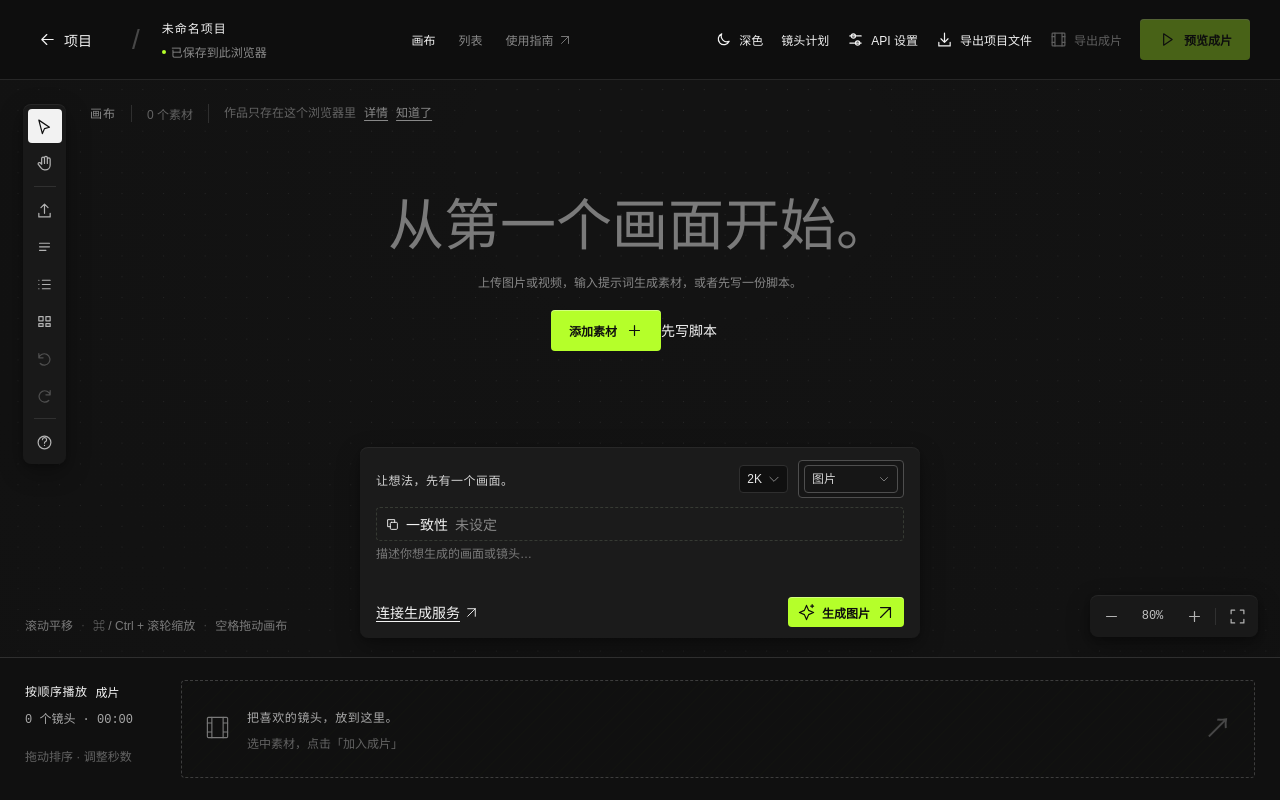
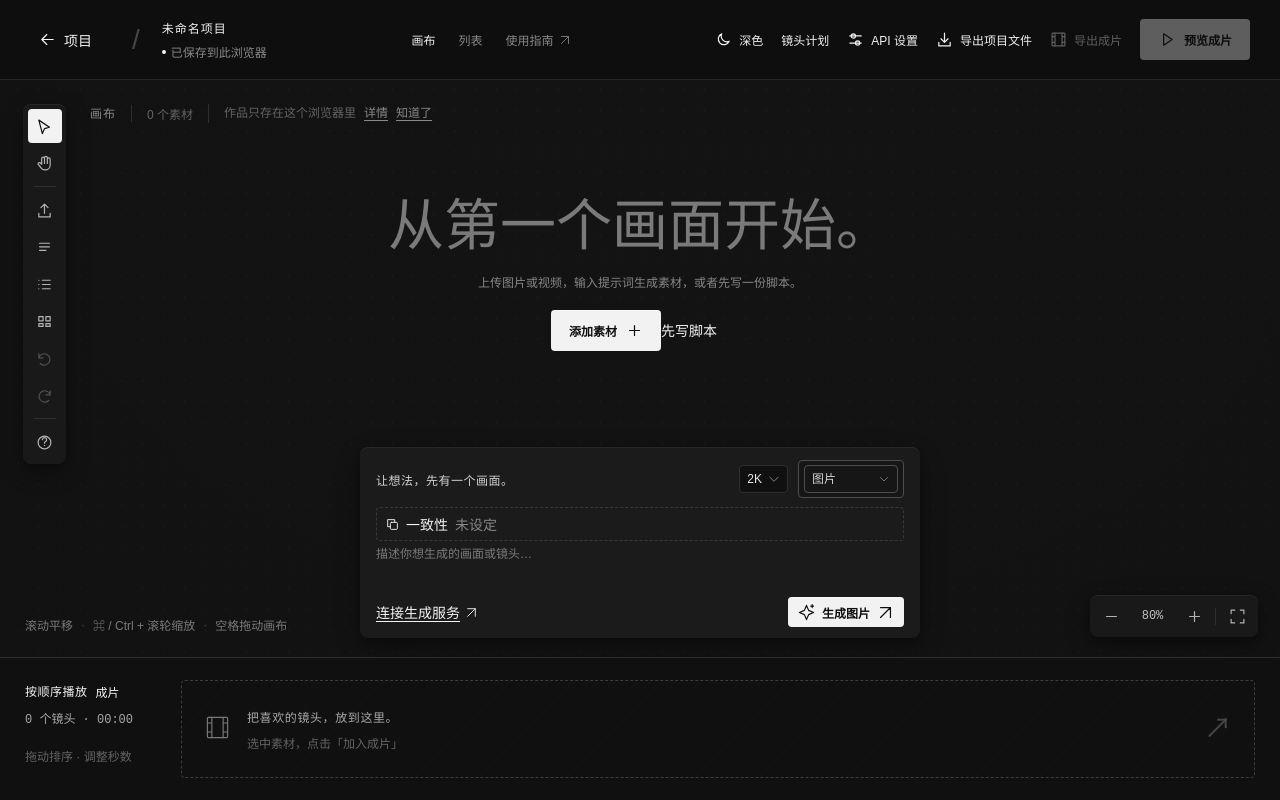
Before and after one commit to happpsee/frameout-studio, a React (Vite) app in the folder apps/web/: page / in a window 1280 px wide. Both pictures are taken after a click on the button "进去动手试试". Built offline with nearby package versions, Linux system fonts and the light colour scheme.

Commit message:
Default theme is black and white throughout; lime only in 军绿 and light

```diff
--- a/apps/web/src/core/canvas/CanvasNote.css
+++ b/apps/web/src/core/canvas/CanvasNote.css
@@ -163,8 +163,8 @@
   cursor: default;
 }
 .fo-note-actions .fo-note-primary {
-  border-color: var(--fo-active-fill);
-  background: var(--fo-active-fill);
+  border-color: var(--fo-lime);
+  background: var(--fo-lime);
   color: var(--fo-on-lime);
   font-weight: 600;
 }
--- a/apps/web/src/core/canvas/ShotList.css
+++ b/apps/web/src/core/canvas/ShotList.css
@@ -124,8 +124,8 @@
   cursor: default;
 }
 .fo-shot-actions .is-primary {
-  border-color: var(--fo-active-fill);
-  background: var(--fo-active-fill);
+  border-color: var(--fo-lime);
+  background: var(--fo-lime);
   color: var(--fo-on-lime);
   font-weight: 600;
 }
--- a/apps/web/src/core/generation/CardPrompt.css
+++ b/apps/web/src/core/generation/CardPrompt.css
@@ -76,8 +76,8 @@
   cursor: default;
 }
 .fo-card-prompt-actions .is-primary {
-  border-color: var(--fo-active-fill);
-  background: var(--fo-active-fill);
+  border-color: var(--fo-lime);
+  background: var(--fo-lime);
   color: var(--fo-on-lime);
   font-weight: 600;
 }
--- a/apps/web/src/core/generation/PlanToSequence.css
+++ b/apps/web/src/core/generation/PlanToSequence.css
@@ -5,7 +5,7 @@
   border: 1px solid var(--fo-line-green-strong);
   border-radius: var(--fo-radius-s);
   background: var(--fo-accent-soft-2);
-  color: var(--fo-accent-text);
+  color: var(--fo-accent);
   font-size: var(--fo-t-xs);
   font-weight: 650;
 }
--- a/apps/web/src/styles/studio.css
+++ b/apps/web/src/styles/studio.css
@@ -177,7 +177,7 @@
   white-space: nowrap;
 }
 .fo-workspace-tabs button.is-active {
-  color: var(--fo-accent-text);
+  color: var(--fo-accent);
 }
 .fo-workspace-tabs button.is-active:after {
   position: absolute;
@@ -270,7 +270,7 @@
     .fo-inline-button,
     .fo-zoom-fit
   ):not(:disabled):hover {
-  color: var(--fo-accent-text);
+  color: var(--fo-accent);
 }
 .fo-viewport {
   flex: 1;
@@ -488,11 +488,11 @@
   color: var(--fo-paper) !important;
 }
 .fo-icon-button.is-active {
-  background: var(--fo-active-fill);
+  background: var(--fo-lime);
   color: var(--fo-on-lime) !important;
 }
 .fo-icon-button.is-active:hover {
-  background: color-mix(in srgb, var(--fo-active-fill), white 25%);
+  background: var(--fo-lime-hover);
   color: var(--fo-on-lime) !important;
 }
 .fo-tool-divider {
@@ -706,7 +706,7 @@
 .fo-timeline-label .fo-eyebrow {
   font-size: var(--fo-t-xs);
   letter-spacing: 0.5px;
-  color: var(--fo-accent-text);
+  color: var(--fo-accent);
 }
 .fo-timeline-label strong {
   font-size: var(--fo-t-xs);
@@ -1086,7 +1086,7 @@
   top: 14px;
 }
 .fo-help-dialog > .fo-eyebrow {
-  color: var(--fo-accent-text);
+  color: var(--fo-accent);
 }
 .fo-help-dialog h2 {
   font-size: var(--fo-t-2xl) !important;
@@ -1865,7 +1865,7 @@
   min-height: 36px;
   padding: 7px 10px;
   border-radius: var(--fo-radius-s);
-  background: var(--fo-active-fill);
+  background: var(--fo-lime);
   color: var(--fo-on-lime);
   font-size: var(--fo-t-xs);
   font-weight: 600;
@@ -2123,7 +2123,7 @@
   min-width: 0;
   padding: 4px 0;
   background: none;
-  color: var(--fo-accent-text);
+  color: var(--fo-accent);
   font-size: var(--fo-t-xs);
   font-weight: 600;
   text-decoration: underline;
@@ -2268,7 +2268,7 @@
   color: var(--fo-text-7);
 }
 .fo-consistency-bar.is-set .fo-consistency-state {
-  color: var(--fo-accent-text);
+  color: var(--fo-accent);
 }
 .fo-consistency-bar img {
   width: 22px;
--- a/apps/web/src/styles/theme.css
+++ b/apps/web/src/styles/theme.css
@@ -1,5 +1,5 @@
 /*
- * Studio color tokens. The default is a neutral black with lime kept for accents. On <html>
+ * Studio color tokens. The default is black and white only, no lime. On <html>
  * (set by shell/misc/useTheme.ts), [data-theme='olive'] swaps in the original olive-tinted dark
  * palette and [data-theme='light'] the light one. The landing page keeps its own palette in
  * app.css; it follows the dark themes and ignores the light one.
@@ -9,7 +9,7 @@
   /* Base */
   --fo-ink: #0e0e0e; /* app background (header, studio shell) */
   --fo-paper: #f2f2f2; /* primary text */
-  --fo-lime: #b5ff2a; /* brand fill: primary buttons, active toggles */
+  --fo-lime: #f2f2f2; /* brand fill: primary buttons, active toggles */
   --fo-line: #272727;
   --fo-muted: #888888;
   --fo-surface: #161616;
@@ -34,11 +34,11 @@
   --fo-selected: #272727;
   --fo-pressed: #303030;
   --fo-pressed-strong: #484848;
-  --fo-accent-soft: #1b1d19;
-  --fo-accent-soft-2: #21241e;
-  --fo-accent-tint: #2a2f27;
+  --fo-accent-soft: #1c1c1c;
+  --fo-accent-soft-2: #232323;
+  --fo-accent-tint: #2d2d2d;
   --fo-warn-soft: #2d2919;
-  --fo-drop-overlay: #1d211cd9;
+  --fo-drop-overlay: #202020d9;
   --fo-scrim: #090909d9;
 
   /* Lines */
@@ -46,8 +46,8 @@
   --fo-line-3: #3d3d3d;
   --fo-line-4: #4e4e4e;
   --fo-line-5: #616161;
-  --fo-line-green: #363a33;
-  --fo-line-green-strong: #596151;
+  --fo-line-green: #393939;
+  --fo-line-green-strong: #5e5e5e;
   --fo-line-focus: #888888;
   --fo-focus-ring: #99999926;
   --fo-focus-inset: #a6a6a6;
@@ -65,26 +65,22 @@
   --fo-text-faint: #7a7a7a;
   --fo-text-dim: #636363;
   --fo-text-dimmer: #474747; /* decorative only: dividers, arrows */
-  --fo-green-1: #d2d8cb;
-  --fo-green-2: #b0b7a8;
+  --fo-green-1: #d6d6d6;
+  --fo-green-2: #b4b4b4;
   --fo-warn: #dcbc80;
   --fo-danger: #f4a690;
 
   /* Accent: --fo-accent is for text, outlines and borders; --fo-lime-mark for small dots and bars */
-  --fo-accent: #b5ff2a;
-  --fo-accent-muted: #b5ff2a9e;
-  --fo-accent-a03: #b5ff2a03;
-  --fo-accent-a08: #b5ff2a13;
-  --fo-accent-a50: #b5ff2a80;
-  --fo-lime-hover: #c8ff68;
-  --fo-lime-active: #9fe91e;
-  --fo-lime-mark: #b5ff2a;
+  --fo-accent: #f2f2f2;
+  --fo-accent-muted: #f2f2f29e;
+  --fo-accent-a03: #f2f2f203;
+  --fo-accent-a08: #f2f2f213;
+  --fo-accent-a50: #f2f2f280;
+  --fo-lime-hover: #ffffff;
+  --fo-lime-active: #d6d6d6;
+  --fo-lime-mark: #f2f2f2;
   --fo-on-lime: #0e0e0e; /* text on --fo-lime */
-  /* Lime is kept for the main action of a panel, selection and progress. Labels, links, tabs
-     and switched-on toggles use these two, which are neutral here and lime in the other themes. */
-  --fo-accent-text: var(--fo-paper);
-  --fo-active-fill: var(--fo-paper);
-  --fo-on-lime-ring: #262824;
+  --fo-on-lime-ring: #3a3a3a;
 
   /* Shadows */
   --fo-shadow-1: #0002;
@@ -122,9 +118,9 @@
   --fo-radius-l: 14px;
 
   /* Same in both themes: paper notes, the selection bar, toasts and labels over media */
-  --fo-toast-bg: #daded4;
-  --fo-toast-text: #1a1c18;
-  --fo-toast-line: #abb2a1;
+  --fo-toast-bg: #dcdcdc;
+  --fo-toast-text: #1b1b1b;
+  --fo-toast-line: #afafaf;
   --fo-sheet-bg: #eeeeee;
   --fo-sheet-text: #171717;
   --fo-sheet-text-2: #222222;
@@ -132,7 +128,7 @@
   --fo-sheet-muted: #767676;
   --fo-sheet-line: #c7c7c7;
   --fo-sheet-hover: #d7d7d7;
-  --fo-sheet-accent: #cbd5bb;
+  --fo-sheet-accent: #d1d1d1;
   --fo-media-line: #fff8;
   --fo-media-scrim: #0e0e0e44;
   --fo-media-label: #0c0c0cbb;
@@ -211,8 +207,17 @@
   --fo-media-label: #10170cbb;
   --fo-media-text: #d4e1c3;
   --fo-media-black: #080d07;
-  --fo-accent-text: var(--fo-accent);
-  --fo-active-fill: var(--fo-lime);
+  /* Lime, for actions, selection and progress. */
+  --fo-lime: #b5ff2a;
+  --fo-accent: #b5ff2a;
+  --fo-accent-muted: #b5ff2a9e;
+  --fo-accent-a03: #b5ff2a03;
+  --fo-accent-a08: #b5ff2a13;
+  --fo-accent-a50: #b5ff2a80;
+  --fo-lime-hover: #c8ff68;
+  --fo-lime-active: #9fe91e;
+  --fo-lime-mark: #b5ff2a;
+  --fo-on-lime: #151613;
   /* The landing page's own base colours (app.css). */
   --ink: #151613;
   --muted: #a5a79d;
@@ -227,8 +232,8 @@
   --cta-fill: var(--paper);
 }
 :root[data-theme='light'] {
-  --fo-accent-text: var(--fo-accent);
-  --fo-active-fill: var(--fo-lime);
+  --fo-lime: #b5ff2a;
+  --fo-on-lime: #151613;
   --fo-ink: #f4f5ef;
   --fo-paper: #1b1e16;
   --fo-line: #dcdfd3;
--- a/apps/web/src/styles/workflow.css
+++ b/apps/web/src/styles/workflow.css
@@ -57,8 +57,8 @@
   font-size: var(--fo-t-sm);
 }
 .fo-work-tabs button[aria-selected='true'] {
-  color: var(--fo-accent-text);
-  border-bottom-color: var(--fo-accent-text);
+  color: var(--fo-accent);
+  border-bottom-color: var(--fo-accent);
 }
 .fo-work-tabs span {
   font-size: var(--fo-t-xs);
@@ -122,7 +122,7 @@
   font-size: var(--fo-t-md);
 }
 .fo-run-heading > span {
-  color: var(--fo-accent-text);
+  color: var(--fo-accent);
   font-size: var(--fo-t-xs);
 }
 .fo-run-steps {
```
